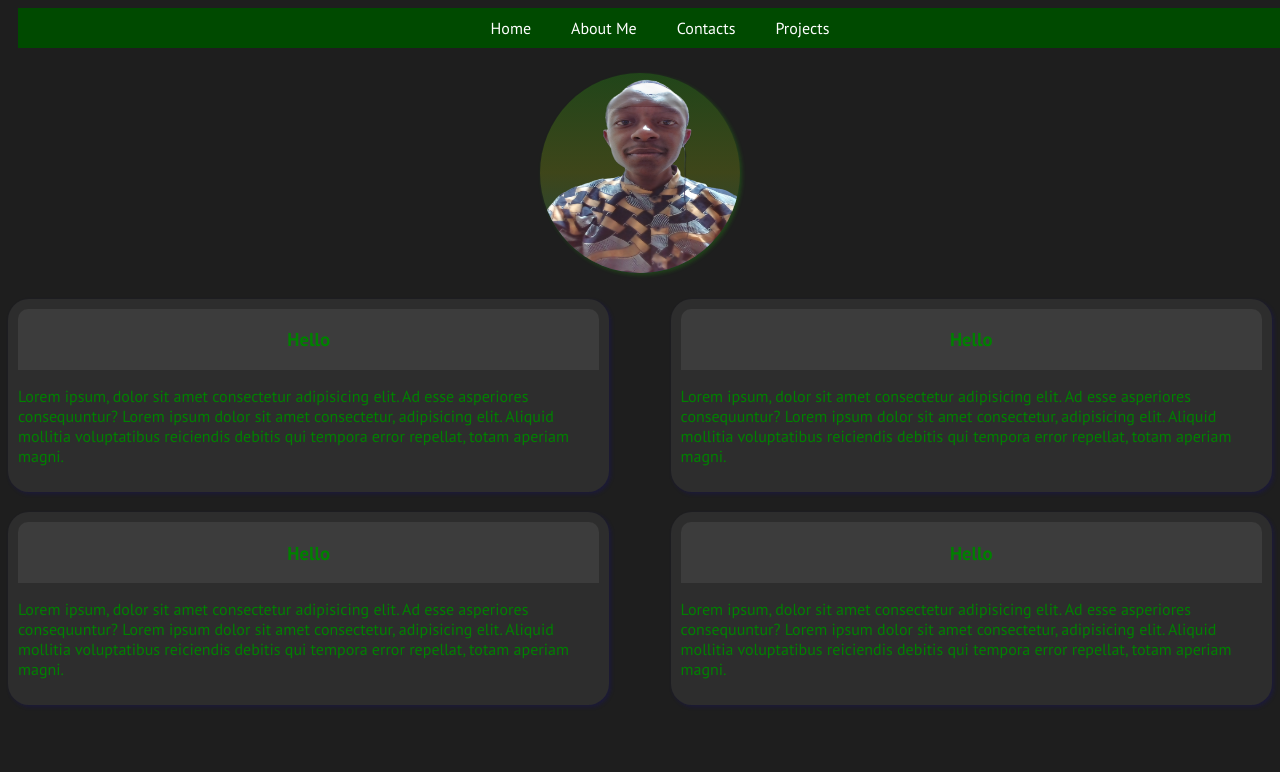
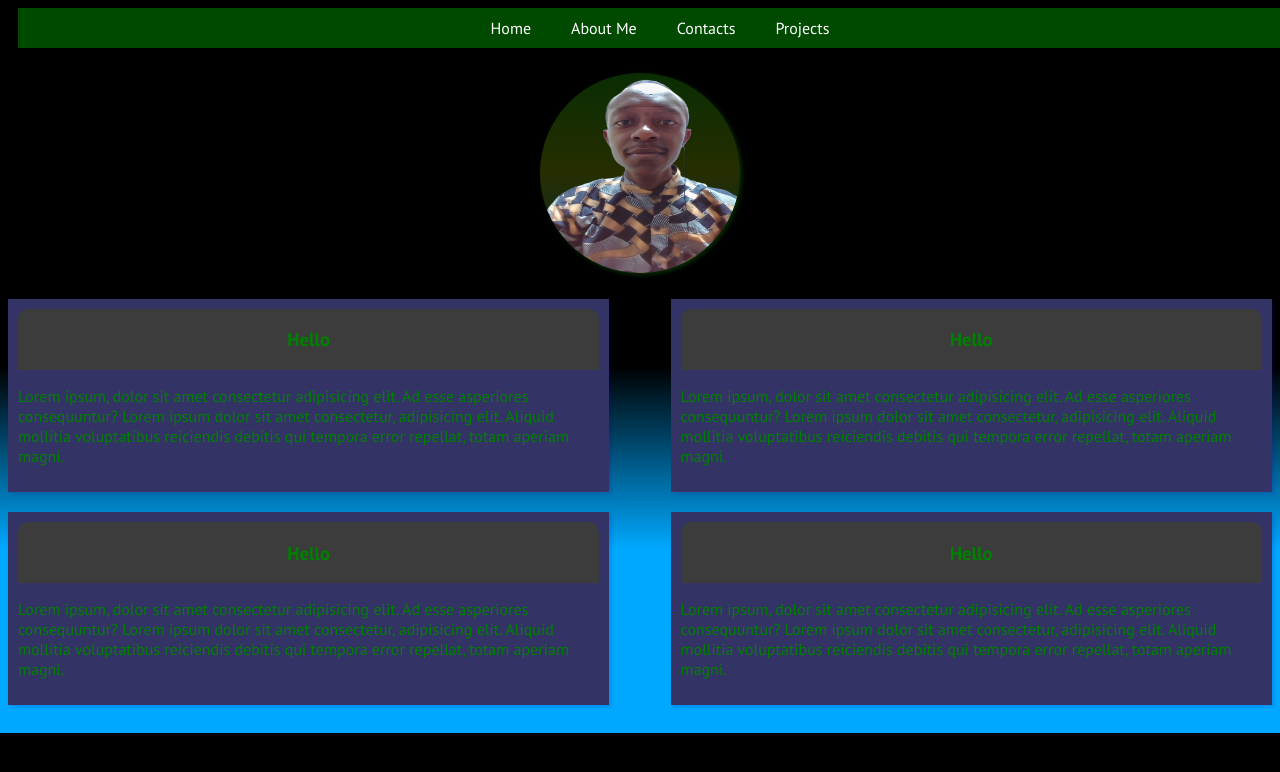
Before and after one commit to Allevandrose/Personal_Portfolio, a plain HTML site: page personal.html in a window 1280 px wide. Drawn offline with nearby package versions, Linux system fonts and the light colour scheme.

Commit message:
third modification

```diff
--- a/personal.css
+++ b/personal.css
@@ -2,7 +2,7 @@
     display: block;
 }
 body{
-    background-color: #1e1e1e;
+    background: linear-gradient(to bottom,black,black,black,#00a9ff,#00a9ff);
     font-family: "PT Sans", sans-serif;
 }
 nav{
@@ -73,10 +73,10 @@ header{
 .header2{
     display: flex;
     flex-direction:column;
-    background-color: #2d2d2d;
+    background-color: #336;
     width:46%;
     min-height: fit-content;
-    border-radius: 21px;
+    border-radius: 0px;
     box-shadow: 2px 2px 4px rgba(19, 11, 171, 0.2);
     border-bottom: 20px;
     padding: 10px;
```
